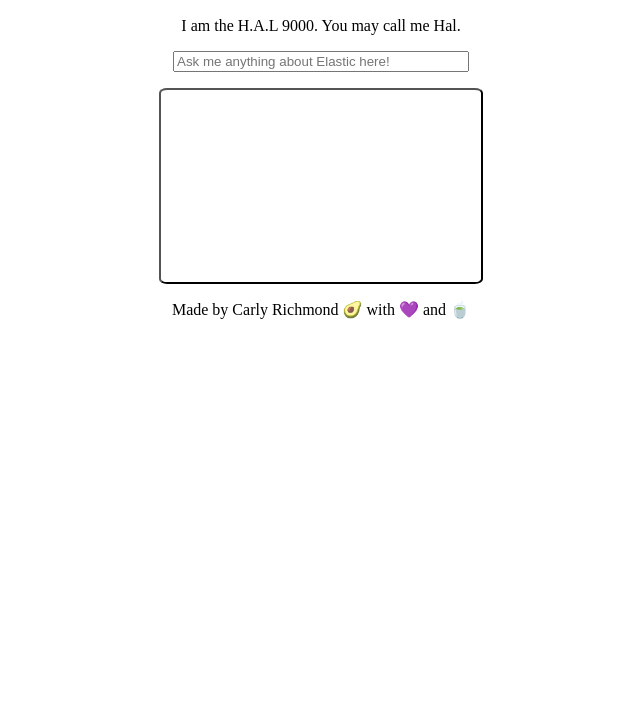
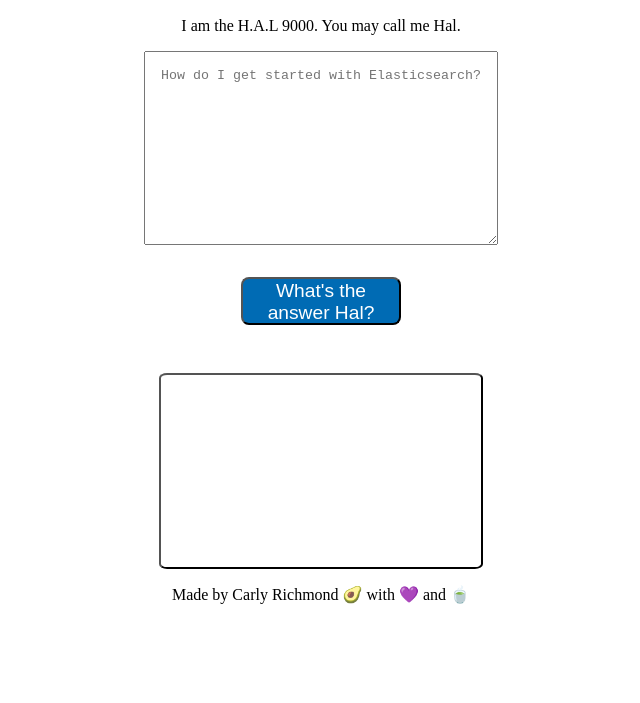
Before and after one commit to carlyrichmond/elasticsearch-openai-christmas-song-generator, a website: page index.html in a window 1280 px wide. Shown: the part 97-800 px from the top of the page, without its empty margins (319-959 px from the left). Drawn offline with Linux system fonts and the light colour scheme.

Commit message:
Styling enhancements

```diff
--- a/index.css
+++ b/index.css
@@ -15,6 +15,7 @@ header {
 
 h1 {
     margin-top: 2rem;
+    font-family: sans-serif; /*TODO change to 80's robot font*/
 }
 
 /*Main section styling*/
@@ -25,8 +26,22 @@ h1 {
     align-items: center;
 }
 
-input {
-    width: 18rem;
+textarea {
+    width: 20rem;
+    height: 10rem;
+    padding: 1rem;
+}
+
+button {
+    margin: 2rem 0 2rem 0;
+    width: 10rem;
+    height: 3rem;
+    border-radius: 8px;
+
+    font-size: larger;
+
+    background-color: #006BB4;
+    color: #FFFFFF;
 }
 
 p#chat-response {
--- a/index.html
+++ b/index.html
@@ -20,7 +20,11 @@
         <p class="subheading">
           I am the H.A.L 9000. You may call me Hal.
         </p>
-        <input id="question-input" type="text" onchange="getChatAnswer()" placeholder="Ask me anything about Elastic here!">
+        <textarea id="question-input"
+          placeholder="How do I get started with Elasticsearch?"></textarea>
+
+          <button onclick="getChatAnswer()">What's the answer Hal?</button>
+
         <div class="chat-response-container">
             <p id="chat-response"></p>
         </div>
--- a/index.js
+++ b/index.js
@@ -1,14 +1,12 @@
 
-
+// How do I embed a Kibana dashboard in my JavaScript application?
 async function getChatAnswer() {
   const question = document.getElementById("question-input").value;
   let answer = "Dave, my mind is going. I can feel it."; // TODO change to be answering document later
 
   try {
-    const response = await fetch('http://localhost:3000/chat', {
-        method: "GET",
-        params: { question: JSON.stringify(question) }
-    });
+    const encodedQuestion = encodeURIComponent(question);
+    const response = await fetch(`http://localhost:3000/chat?question=${encodedQuestion}`);
 
     answer = await response.text();
 
```
